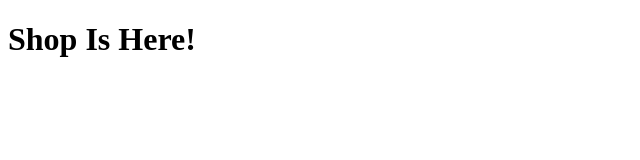
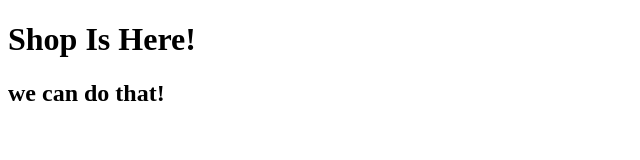
Before and after one commit to SajjadR0101/learn-git, a plain HTML site: page index.html in a window 1280 px wide. Shown: the whole page, without its empty margins (0-640 px from the left). Drawn offline with Linux system fonts and the light colour scheme.

Commit message:
add some ui

```diff
--- a/index.html
+++ b/index.html
@@ -9,5 +9,7 @@
 
     <h1>Shop Is Here!</h1>
 
+    <h2>we can do that!</h2>
+
 </body>
 </html>
```
